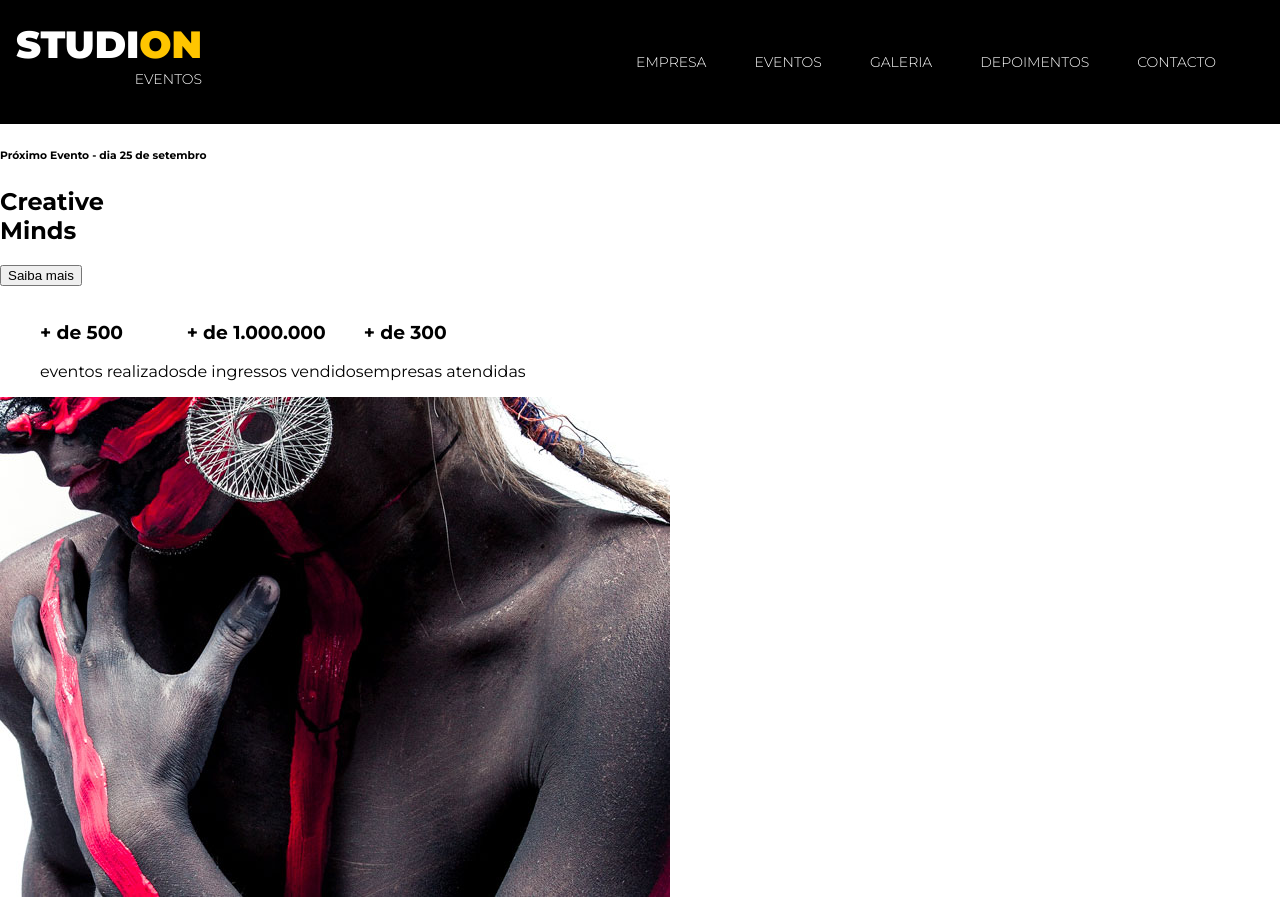
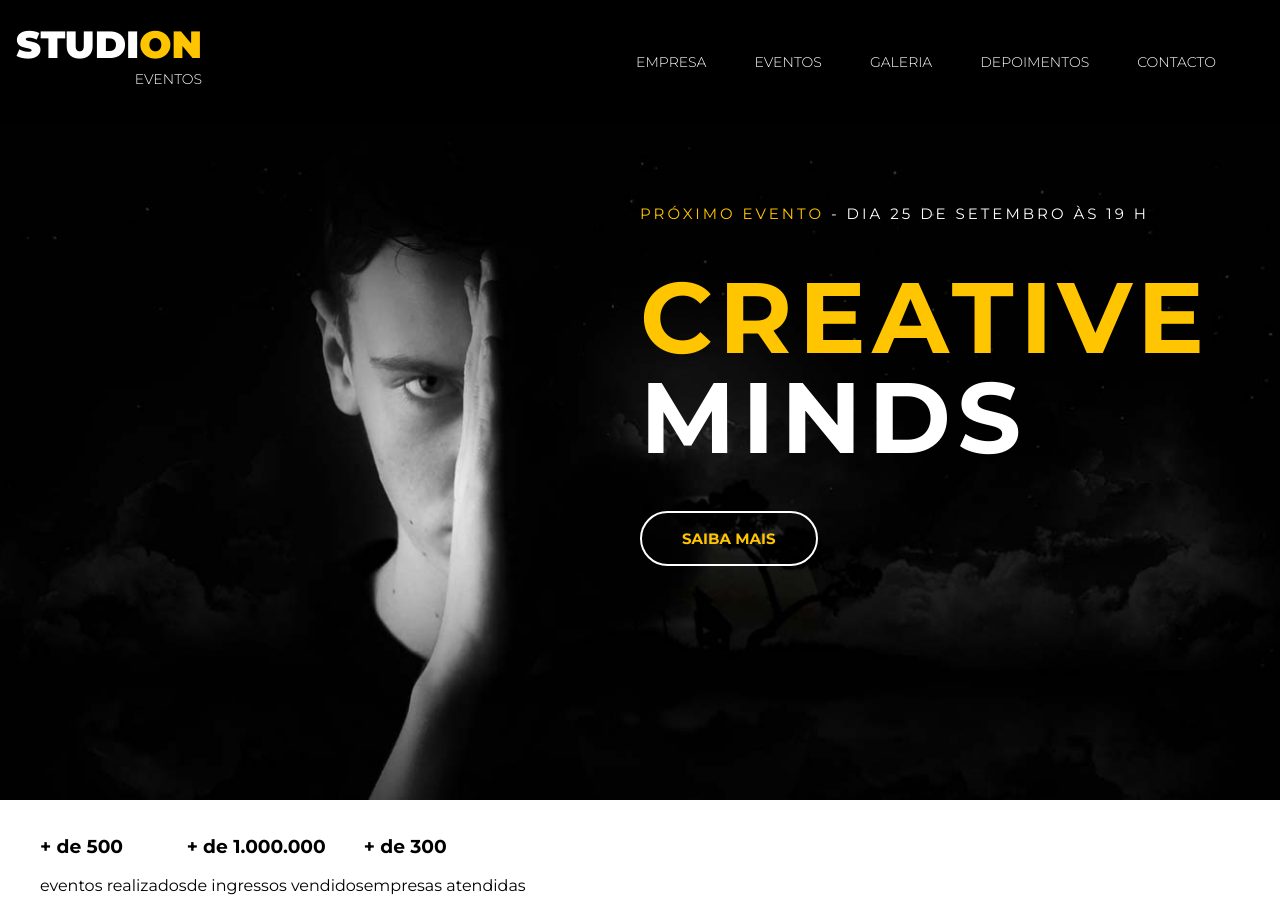
Before and after one commit to adriamoreno/studion, a website: page src/index.html in a window 1280 px wide. Shown: the top 900 px of the page. Drawn offline with Linux system fonts and the light colour scheme.

Commit message:
feat(header) : implemented header styles

```diff
--- a/src/index.html
+++ b/src/index.html
@@ -11,7 +11,7 @@
     <body>
         <nav class="navbar">
             <h1 class="logo-studion">
-                Studi<span class="copy-primary">on</span>
+                Studi<span class="copy--primary">on</span>
                 <span class="logo-studion__subtitle"> Eventos</span></h1>
             <ul class="navbar__links">
                 <li>
@@ -44,9 +44,16 @@
         <header>
             <div id="slider">
                 <div class="slide">
-                    <h6> <span>Próximo Evento</span> - dia 25 de setembro</h6>
-                    <h2><span>Creative</span> <br />Minds</h2>
-                    <button>Saiba mais</button>
+                    <img
+                    class="slide__background-image"
+                    src="./images/banner.jpg"
+                    alt="Studion Banner"
+                    />
+                    <div class="slide__copy">
+                        <h6> <span class="copy--primary">Próximo Evento</span> - dia 25 de setembro às 19 H</h6>
+                        <h2><span class="copy--primary">Creative</span> <br />Minds</h2>
+                        <button class="btn btn--slide">Saiba mais</button>
+                    </div>
                 </div>
             </div> <!--end slider-->
         </header>
--- a/src/style.css
+++ b/src/style.css
@@ -7,9 +7,10 @@
 }
 
 :root { /* antes era invés de :root ---> html */
-    --color-primary: #ffc500;
     font-family: 'Montserrat', sans-serif;
     font-size: 16px;
+    --color-primary: #ffc500;
+    --default-padding: 1rem;
 
 }
 
@@ -26,6 +27,7 @@ ul {
 
 .navbar {
     position: fixed;
+    z-index: 1;
     display: grid;
     grid-template-columns: 1fr 9fr;
     align-items: center;
@@ -81,3 +83,88 @@ ul {
 .copy-primary {
     color: var(--color-primary);
 }
+
+.slide h6{
+    margin-top: 0;
+    margin-bottom: 0;
+}
+
+/* forma 1 de importar a imagem
+#slider {
+    height: calc(100vh - 7.75rem);
+    padding: var(--default-padding);
+    background-image: url('./images/banner.jpg');
+    background-repeat: no-repeat;
+    background-size: cover;
+    background-position: center;
+    background-color: #000;
+    color: #fff;
+}
+*/
+#slider {
+
+    background-color: #000;
+    color: #fff;
+}
+
+.slide {
+    position: relative;
+    height: calc(100vh - 7.75rem);
+}
+
+.slide__background-image {
+    width: 100%;
+    height: 100%;
+    object-fit: cover;
+    object-position: center; /* até aqui nosso conteudo sumiu colocamos nosso conteudo num div */
+}
+
+
+.slide__copy {
+    position: absolute;
+    top: 5rem;
+    left: 50vw;
+}
+
+.copy--primary {
+    color: var(--color-primary);
+}
+
+ .slide__copy h6 {
+     font-size:  .9378rem /* 15 px */;
+     font-weight: 400;
+     text-transform: uppercase;
+     letter-spacing: .1875rem;
+ }
+
+
+ .slide__copy h2 {
+     margin: 2.75rem 0rem;
+     font-size: 6.25rem;
+     line-height: 6.25rem ;
+     letter-spacing: 0.4rem; /*revisar*/
+     text-transform: uppercase;
+ }
+
+ .btn   {
+     cursor: pointer;
+     font-family: montserrat;
+     padding: 1rem 2.5rem;
+     border: .125rem solid #fff;
+     border-radius: 10rem ;
+     background: unset;
+     color: var(--color-primary);
+     font-size: .9378rem /* 15 px */;
+     font-weight: 700;
+     text-transform: uppercase;
+     transition: 0.5s all ease;
+ }
+
+ .btn:hover, /* para navegador desktop */
+ .btn:active, /* para navegador celular */
+ .btn:focus {
+     border-color: fff;
+     background-color: var(--color-primary);
+     color: #fff;
+
+ }
```
Also changed, not shown: readme.md (deleted).
